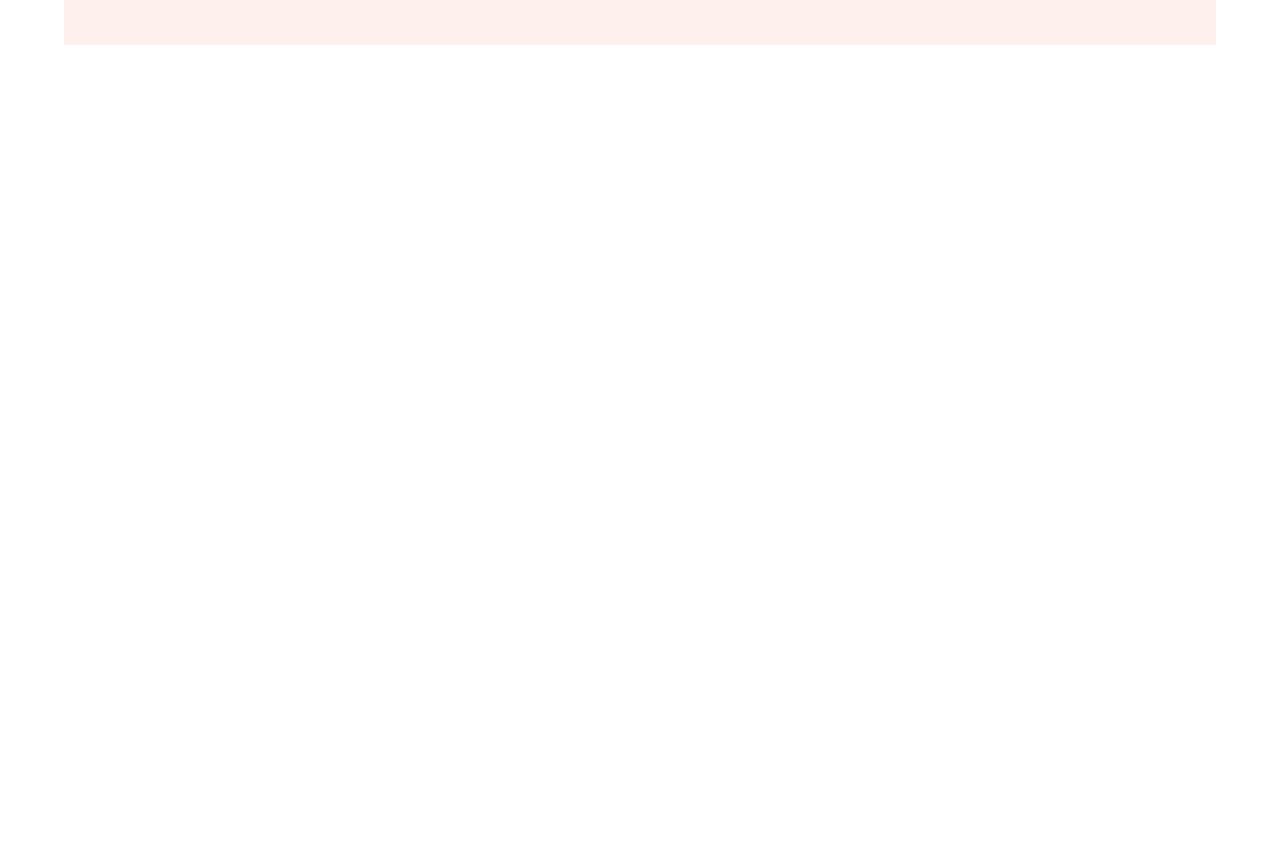
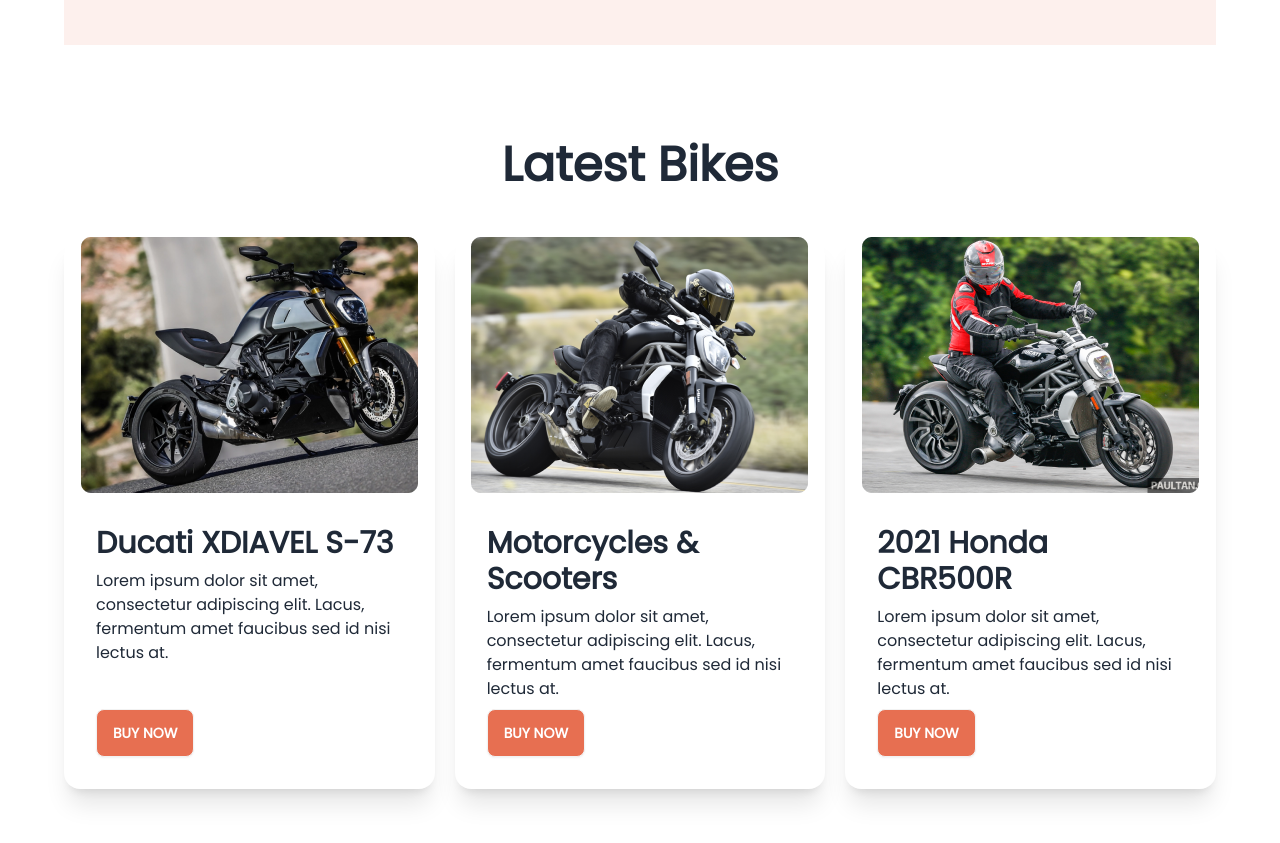
Before and after one commit to AkmolPhero/biker-zone-daisyUI, a plain HTML site: page index.html in a window 1280 px wide. Shown: the part 577-1420 px from the top of the page. Before the commit the page ends 800 px from the top, so only its background shows below. Drawn offline with nearby package versions, Linux system fonts and the light colour scheme.

Commit message:
created the latest bikes section

```diff
--- a/index.html
+++ b/index.html
@@ -163,8 +163,59 @@
             </div>
         </div>
     </header>
-    <main class="md:container md:mx-auto">
+    <main class="md:max-w-6xl md:mx-auto">
+        <!-- featured bikes -->
+        <section>
 
+        </section>
+        <!-- latest news -->
+        <section class="my-24">
+            <h3 class="text-5xl font-semibold text-center mb-12">Latest Bikes</h3>
+            <div class="grid gap-5 grid-cols-1 md:grid-cols-2 lg:grid-cols-3">
+                <!-- first bike -->
+                <div class="card bg-base-100 shadow-xl">
+                    <figure>
+                        <img src="images/others/latest1.png" />
+                    </figure>
+                    <div class="card-body">
+                        <h2 class="card-title text-3xl">Ducati XDIAVEL S-73</h2>
+                        <p>Lorem ipsum dolor sit amet, consectetur adipiscing elit. Lacus, fermentum amet faucibus sed
+                            id nisi lectus at.</p>
+                        <div class="card-actions">
+                            <button class="btn bg-bike-primary text-white uppercase">Buy Now</button>
+                        </div>
+                    </div>
+                </div>
+                <!-- second bike -->
+                <div class="card bg-base-100 shadow-xl">
+                    <figure>
+                        <img src="images/others/latest2.png" />
+                    </figure>
+                    <div class="card-body">
+                        <h2 class="card-title text-3xl">Motorcycles & Scooters</h2>
+                        <p>Lorem ipsum dolor sit amet, consectetur adipiscing elit. Lacus, fermentum amet faucibus sed
+                            id nisi lectus at.</p>
+                        <div class="card-actions">
+                            <button class="btn bg-bike-primary text-white uppercase">Buy Now</button>
+                        </div>
+                    </div>
+                </div>
+                <!-- third bike -->
+                <div class="card bg-base-100 shadow-xl">
+                    <figure>
+                        <img src="images/others/latest3.png" />
+                    </figure>
+                    <div class="card-body">
+                        <h2 class="card-title text-3xl">2021 Honda CBR500R</h2>
+                        <p>Lorem ipsum dolor sit amet, consectetur adipiscing elit. Lacus, fermentum amet faucibus sed
+                            id nisi lectus at.</p>
+                        <div class="card-actions">
+                            <button class="btn bg-bike-primary text-white uppercase">Buy Now</button>
+                        </div>
+                    </div>
+                </div>
+            </div>
+        </section>
     </main>
     <footer>
 
```
